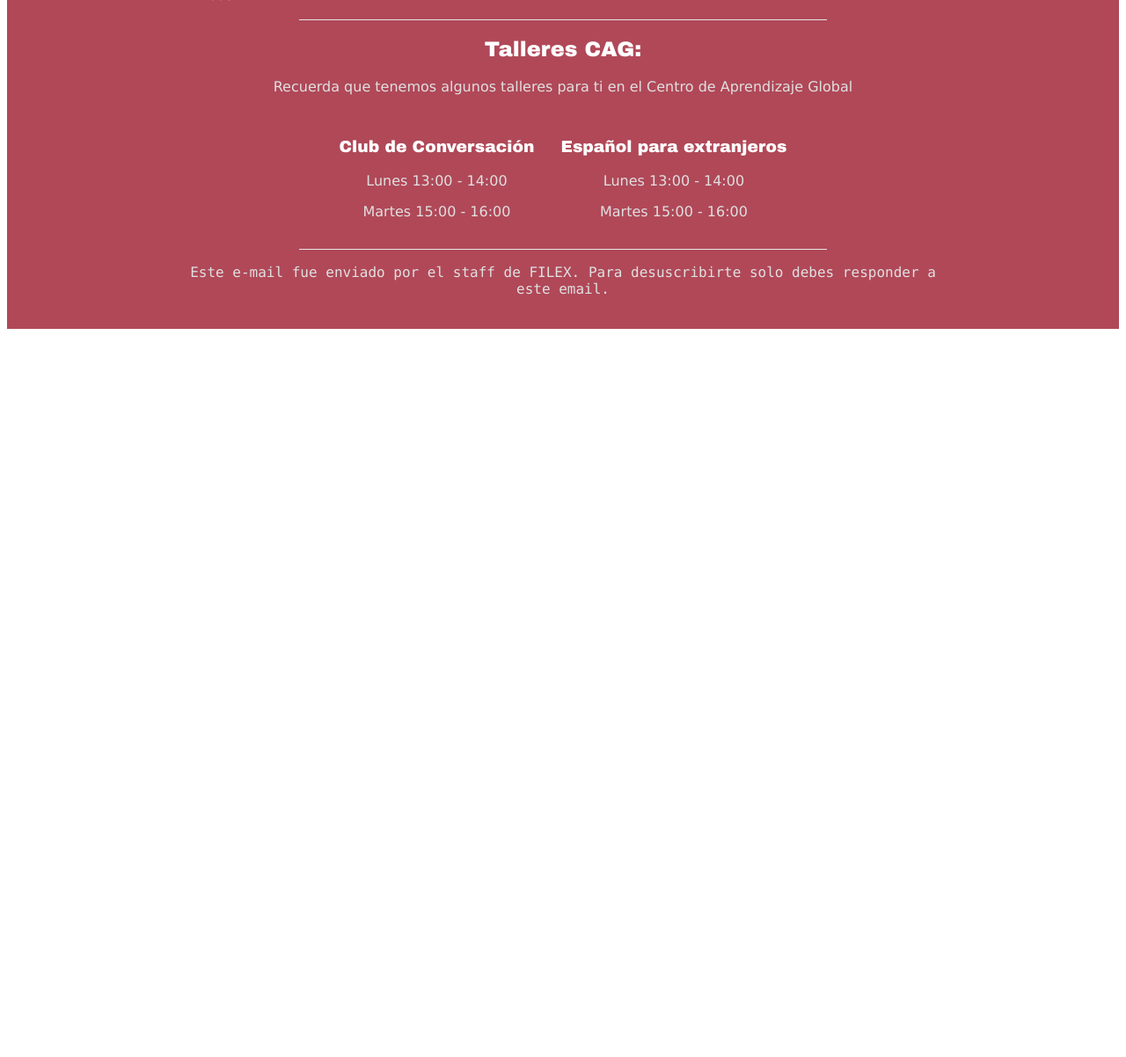
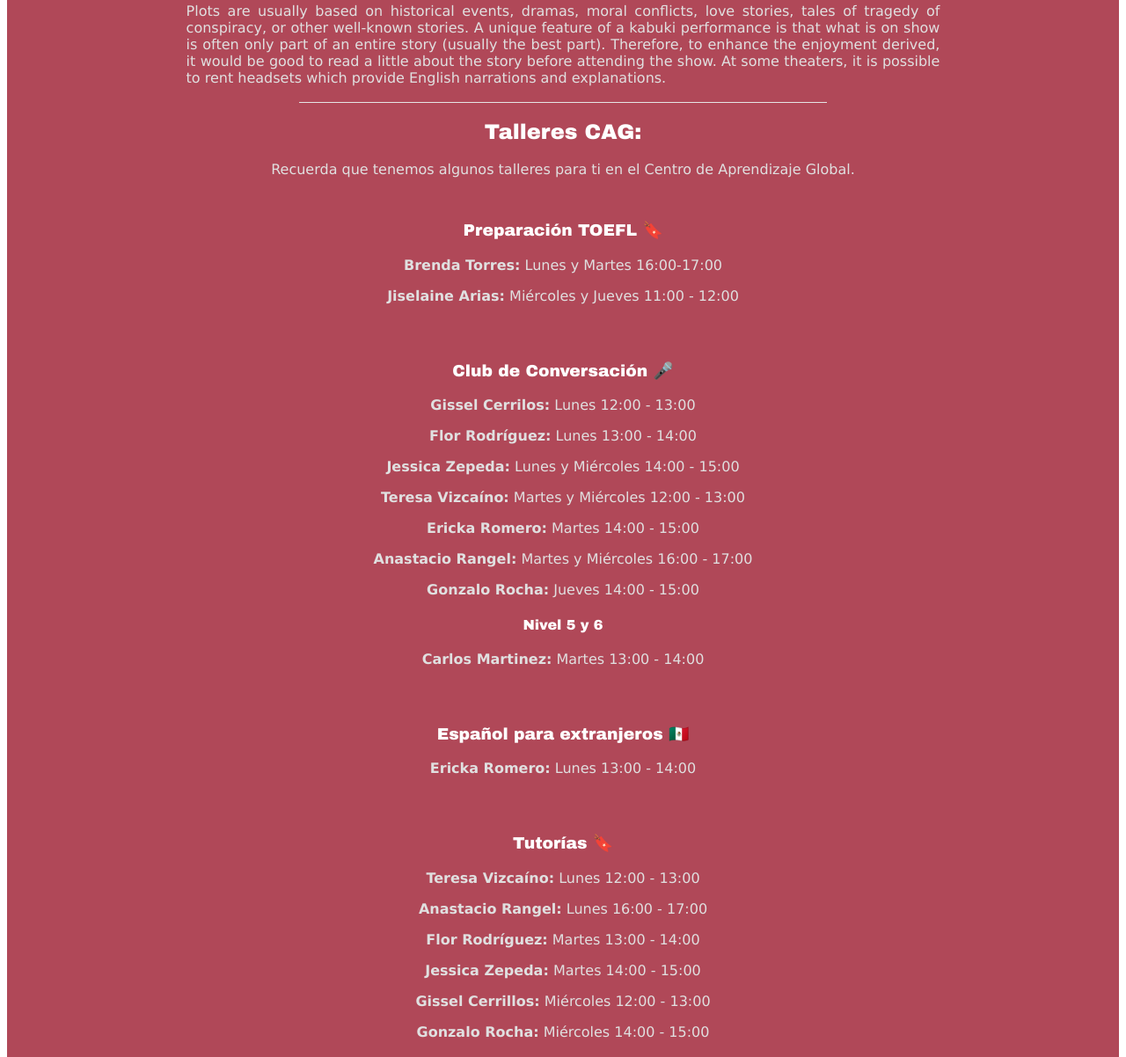
Before and after one commit to grochadc/filex-newsletter, a website: page newsletter/1kabuki.html in a window 1280 px wide. Shown: the part 470-1672 px from the top of the page at 88% size. Before the commit the page ends 852 px from the top, so only its background shows below. Drawn offline with Linux system fonts and the light colour scheme.

Commit message:
Finish styling and content of newsletter

```diff
--- a/newsletter/1kabuki.html
+++ b/newsletter/1kabuki.html
@@ -10,28 +10,51 @@
       <h1>FILEX Newsletter #1: Japanese Kabuki Theater</h1>
       <div class="line"></div>
       <div id="content">
-        <img src="http://images.telemadrid.es/2018/06/24/imagenes-de-archivo/Kabuki_2024507538_4535825_1300x731.jpg" class="main" border="0"/>
-        <p>Do you like japanese culture?</p>
-        <p>Would you like to learn about a unique type of theater in Japan?</p>
-        <p>Click <a href="http://example.com">here</a> to go to our blog and learn something new!</p>
-        <p>Lorem ipsum dolor sit amet, consectetur adipiscing elit. Integer id nisi vitae est blandit dignissim eu non massa. Sed nec tristique turpis, at congue arcu. Nulla metus ligula, semper et orci id, ultrices viverra magna. Sed eu tristique dui, quis facilisis tortor. Donec non ex a lectus lacinia tincidunt in ac magna. Donec commodo orci lacinia ligula tincidunt convallis. Nulla faucibus semper congue. Aliquam ac ultricies odio. In sit amet elementum ex.</p>
-        <p>Phasellus ut est diam. Donec dui elit, fringilla nec molestie id, ornare et ipsum. In sed vehicula justo, pretium volutpat metus. Sed sed finibus quam. Morbi velit nulla, efficitur eget tortor ac, volutpat tempor nulla. Suspendisse potenti. Cras pellentesque vel tortor convallis aliquam. Nam interdum venenatis finibus.</p>
+        <h2>Japanese Kabuki Theater: What is it?</h2>
+        <img src="https://filex-newsletter-img.netlify.com/1kabuki/main.jpg" class="main" border="0"/>
+
+<p>Kabuki is an art form rich in movement and sounds. It involves elaborately designed costumes, eye-catching make-up, outlandish wigs, and arguably most importantly, the exaggerated actions performed by the actors who are ONLY MEN. The highly-stylized movements serve to convey meaning to the audience; this is especially important since an old-fashioned form of Japanese is typically used, which is difficult even for Japanese people to fully understand.</p>
+<p>Dynamic stage sets such as revolving platforms and trapdoors allow for the prompt changing of a scene or the appearance/disappearance of actors. Another specialty of the kabuki stage is a footbridge (hanamichi) that leads through the audience, allowing for a dramatic entrance or exit. Ambiance is aided with live music performed using traditional instruments. These elements combine to produce a visually stunning and captivating performance.</p>
+<p>Plots are usually based on historical events, dramas, moral conflicts, love stories, tales of tragedy of conspiracy, or other well-known stories. A unique feature of a kabuki performance is that what is on show is often only part of an entire story (usually the best part). Therefore, to enhance the enjoyment derived, it would be good to read a little about the story before attending the show. At some theaters, it is possible to rent headsets which provide English narrations and explanations.</p>
+
         <div class="talleres">
           <div class="line"></div>
           <h2>Talleres CAG:</h2>
-          <p>Recuerda que tenemos algunos talleres para ti en el Centro de Aprendizaje Global</p>
+          <p>Recuerda que tenemos algunos talleres para ti en el Centro de Aprendizaje Global.</p>
+          <div class="hiddenContent" id="workshopsContent">
           <div class="flexContainer">
-            <div class="flexItem">
-              <h3>Club de Conversación</h3>
-              <p>Lunes 13:00 - 14:00</p>
-              <p>Martes 15:00 - 16:00</p>
+            <div class=flexItem>
+              <h3>Preparación TOEFL  🔖 </h3>
+              <p><strong>Brenda Torres:</strong> Lunes y Martes 16:00-17:00</p>
+              <p><strong>Jiselaine Arias:</strong> Miércoles y Jueves 11:00 - 12:00</p>
             </div>
             <div class="flexItem">
-              <h3>Español para extranjeros</h3>
-              <p>Lunes 13:00 - 14:00</p>
-              <p>Martes 15:00 - 16:00</p>
+              <h3>Club de Conversación 🎤</h3>
+              <p><strong>Gissel Cerrilos:</strong> Lunes 12:00 - 13:00</p>
+              <p><strong>Flor Rodríguez:</strong> Lunes 13:00 - 14:00</p>
+              <p><strong>Jessica Zepeda:</strong> Lunes y Miércoles 14:00 - 15:00</p>
+              <p><strong>Teresa Vizcaíno:</strong> Martes y Miércoles 12:00 - 13:00</p>
+              <p><strong>Ericka Romero:</strong> Martes 14:00 - 15:00</p>
+              <p><strong>Anastacio Rangel:</strong> Martes y Miércoles 16:00 - 17:00</p>
+              <p><strong>Gonzalo Rocha:</strong> Jueves 14:00 - 15:00</p>
+              <h4>Nivel 5 y 6</h4>
+              <p><strong>Carlos Martinez:</strong> Martes 13:00 - 14:00</p>
+            </div>
+            <div class="flexItem">
+              <h3>Español para extranjeros 🇲🇽</h3>
+              <p><strong>Ericka Romero:</strong> Lunes 13:00 - 14:00</p>
+            </div>
+            <div class="flexItem">
+              <h3>Tutorías 🔖</h3>
+              <p><strong>Teresa Vizcaíno:</strong> Lunes 12:00 - 13:00</p>
+              <p><strong>Anastacio Rangel:</strong> Lunes 16:00 - 17:00</p>
+              <p><strong>Flor Rodríguez:</strong> Martes 13:00 - 14:00</p>
+              <p><strong>Jessica Zepeda:</strong> Martes 14:00 - 15:00</p>
+              <p><strong>Gissel Cerrillos:</strong> Miércoles 12:00 - 13:00</p>
+              <p><strong>Gonzalo Rocha:</strong> Miércoles 14:00 - 15:00</p>
             </div>
         </div>
+      </div>
         <footer><div class="line"></div>
           <p>Este e-mail fue enviado por el staff de FILEX. Para desuscribirte solo debes responder a este email.</p>
         </footer>
--- a/newsletter/styles/index.css
+++ b/newsletter/styles/index.css
@@ -4,10 +4,12 @@ div#wrapper {
   text-align: center;
   overflow: hidden;
   font-family: "Verdana", sans-serif;
+  color: #e0e0e0;
 }
 h1,
 h2,
-h3 {
+h3,
+h4 {
   color: white;
   font-family: "Arial Black", sans-serif;
 }
@@ -41,6 +43,7 @@ a {
 
 .flexContainer {
   display: flex;
+  flex-direction: column;
   justify-content: center;
 }
 
```
